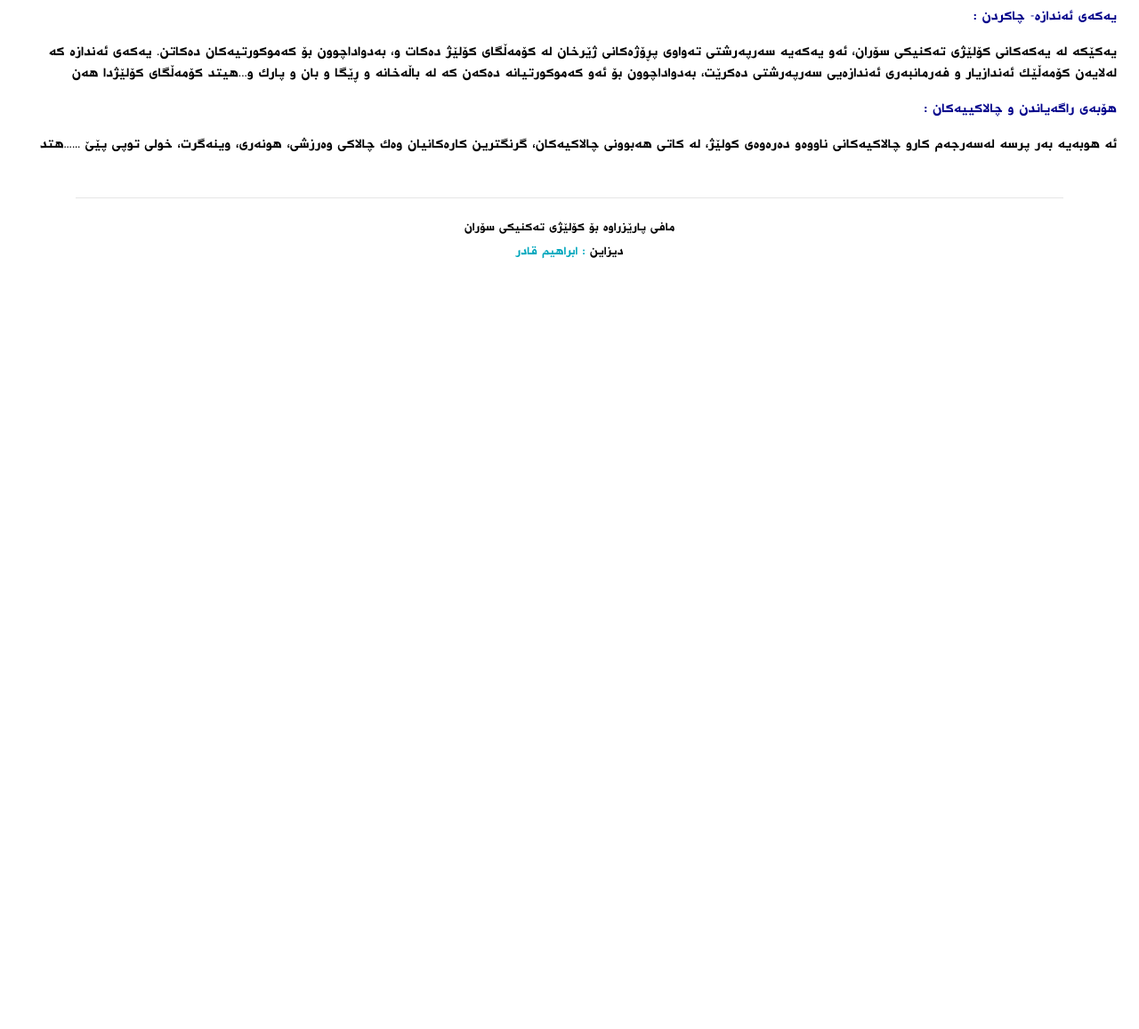
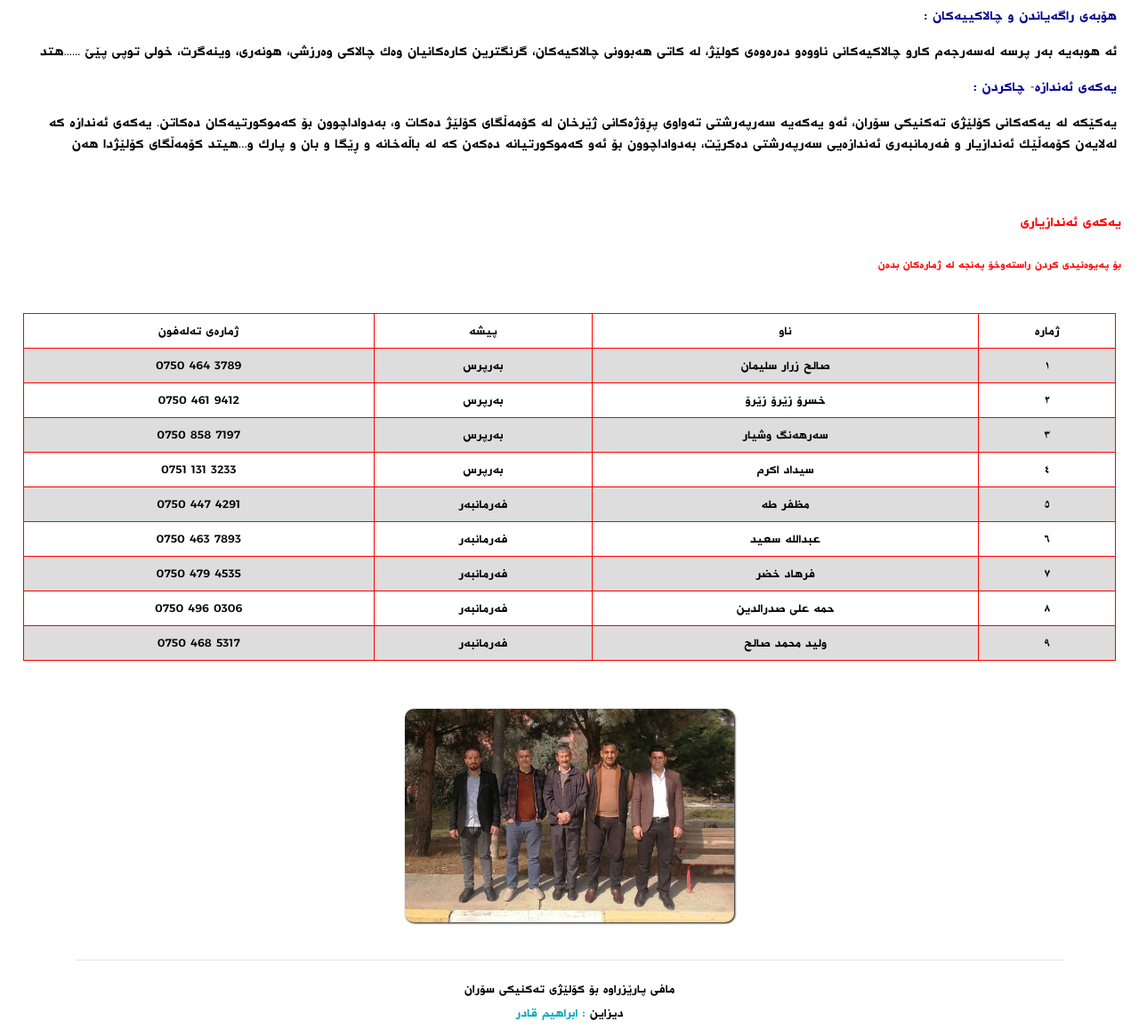
Before and after one commit to soran-c/home, a plain HTML site: page ragraty.html in a window 1280 px wide. Shown: the part 2144-3301 px from the top of the page at 89% size. Before the commit the page ends 2444 px from the top, so only its background shows below. Drawn offline with Linux system fonts and the light colour scheme.

Commit message:
Update ragraty.html

```diff
--- a/ragraty.html
+++ b/ragraty.html
@@ -54,6 +54,39 @@
 		margin-left: 8px;
 
 	}
+
+#imm img{
+	 width:390px;
+	 border-radius: 20px;
+	 filter: drop-shadow(1px 1px 1px black);
+	 margin: auto;
+     padding: 10px;
+
+
+}
+
+table {
+  font-family: 'K24KurdishBold-Bold';
+  border-collapse: collapse;
+  width: 96%;
+
+
+  color: black;
+
+}
+
+td, th {
+color: black;
+  border: 1px solid red;
+  text-align: center;
+  padding: 8px;
+  font-size: 16px;
+}
+
+tr:nth-child(even) {
+  background-color: #dddddd;
+  color: black;
+}
 	</style>
 </head>
 <body data-spy="scroll" data-target=".fixed-top">
@@ -187,19 +220,99 @@
 		<div id="bash2">
 	<p>  هۆبه‌ی تۆمار ئه‌ركو فه‌رمانه‌كانی به‌ پێ ڕێنه‌مایه‌كانی وه‌زاره‌تی خوێندنی باڵاو توێژینه‌وه‌ی زانستی جێبه‌جێ ده‌كات كه‌ له‌ رێگه‌ی گشتاندن یاخود رێنمایی یاخود فه‌رمانی زانكوی شۆرده‌بێته‌وه‌ بۆ توماری گشتی له‌ویش بۆ هۆبه‌ توماره‌كان. وە رایکردنی کاروباری قوتابیان وەک دروسکردنی ناسنامەی قوتابیان و پێدانی پشگیری بۆ کاری پێویست و رێکخستنی شهادەی قوتابیان و…… هتد </p>
 	</div>
-		<div id="bash1">
-	<p> : یه‌كه‌ی ئه‌ندازه‌- چاكردن </p>
-	</div>
-		<div id="bash2">
-	<p> یه‌كێكه‌ له‌ یه‌كه‌كانی كۆلێژی ته‌كنیكی سۆران، ئه‌و یه‌كه‌یه‌ سه‌رپه‌رشتی ته‌واوی پڕۆژه‌كانی ژێرخان له‌ كۆمه‌ڵگای كۆلێژ ده‌كات و، به‌دواداچوون بۆ كەموکورتیەکان  ده‌كاتن. یه‌كه‌ی ئه‌ندازه‌ كه‌ له‌لایه‌ن كۆمه‌ڵێك ئه‌ندازیار و فه‌رمانبه‌ری ئه‌ندازه‌یی سه‌رپه‌رشتی ده‌كرێت، به‌دواداچوون بۆ ئه‌و كه‌موكورتیانه‌ ده‌كه‌ن كه‌ له‌ باڵه‌خانه‌ و ڕێگا و با‌ن و پارك و...هیتد كۆمه‌ڵگای كۆلێژدا هه‌ن  </p>
-	</div>
+
 		<div id="bash1">
 	<p> : هۆبه‌ی راگه‌یاندن و چالاكییه‌كان  </p>
 	</div>
 		<div id="bash2">
 	<p> ئه‌ هوبه‌یه‌ به‌ر پرسه‌ له‌سه‌رجه‌م كارو چالاكیه‌كانی ناووه‌و ده‌ره‌وه‌ی كولێژ، له‌ كاتی هه‌بوونی چالاكیه‌كان، گرنگترین كاره‌كانیان وه‌ك چالاكی وه‌رزشی، هونه‌ری، وینه‌گرت، خولی توپی پێێ ……هتد  </p>
 	</div>
+	<div id="bash1">
+	<p> : یه‌كه‌ی ئه‌ندازه‌- چاكردن </p>
+	</div>
+		<div id="bash2">
+	<p> یه‌كێكه‌ له‌ یه‌كه‌كانی كۆلێژی ته‌كنیكی سۆران، ئه‌و یه‌كه‌یه‌ سه‌رپه‌رشتی ته‌واوی پڕۆژه‌كانی ژێرخان له‌ كۆمه‌ڵگای كۆلێژ ده‌كات و، به‌دواداچوون بۆ كەموکورتیەکان  ده‌كاتن. یه‌كه‌ی ئه‌ندازه‌ كه‌ له‌لایه‌ن كۆمه‌ڵێك ئه‌ندازیار و فه‌رمانبه‌ری ئه‌ندازه‌یی سه‌رپه‌رشتی ده‌كرێت، به‌دواداچوون بۆ ئه‌و كه‌موكورتیانه‌ ده‌كه‌ن كه‌ له‌ باڵه‌خانه‌ و ڕێگا و با‌ن و پارك و...هیتد كۆمه‌ڵگای كۆلێژدا هه‌ن  </p>
+	</div>
+	<br>
+	<br>
+	  	 <p style="text-align:right; margin-right:10px; margin-left:2px;"><span style="color:red; font-size:18px;  margin:10px; line-height:2rem;">یەکەی ئەندازیاری  </p>
+	 <p style="text-align:right; margin-right:10px; margin-left:2px;"><span style="color:red; font-size:14px;  margin:10px; line-height:2rem;">بۆ پەیوەنیدی کردن راستەوخۆ پەنجە لە ژمارەکان بدەن</p>
+	 <br>
+		<center>
+<table>
+  <tr>
+     <th>ژمارەی تەلەفون</th>
+    <th>پیشە</th>
+    <th>ناو</th>
+    <th>ژمارە</th>
 
+  </tr>
+      <tr>
+    <td><a href="tel:+9647504643789" style="text-decoration:none; color: black;"> 0750 464 3789 </a></td>
+     <td>بەرپرس</td>
+    <td> صالح زرار سلیمان</td>
+    <td>١</td>
+  </tr>
+  <tr>
+    <td><a href="tel:+9647504619412" style="text-decoration:none; color: black;"> 0750 461 9412</a></td>
+     <td>بەرپرس</td>
+    <td> خسرۆ زێرۆ زێرۆ</td>
+    <td>٢</td>
+  </tr>
+  <tr>
+    <td><a href="tel:+9647508587197" style="text-decoration:none; color: black;">0750 858 7197 </a></td>
+     <td>بەرپرس</td>
+    <td> سەرهەنگ وشیار</td>
+    <td>٣</td>
+  </tr>
+  <tr>
+    <td><a href="tel:+9647511313233" style="text-decoration:none; color: black;"> 0751 131 3233</a></td>
+   <td>بەرپرس</td>
+    <td> سیداد اکرم</td>
+    <td>٤</td>
+  </tr>
+  <tr>
+    <td><a href="tel:+9647504474291" style="text-decoration:none; color: black;">0750 447 4291 </a></td>
+     <td>فەرمانبەر</td>
+    <td> مظفر طە</td>
+    <td>٥</td>
+  </tr>
+  <tr>
+    <td><a href="tel:+9647504637893" style="text-decoration:none; color: black;"> 0750 463 7893</a></td>
+   <td>فەرمانبەر</td>
+    <td> عبداللە سعید</td>
+    <td>٦</td>
+  </tr>
+  <tr>
+    <td><a href="tel:+9647504794535" style="text-decoration:none; color: black;"> 0750 479 4535</a></td>
+    <td>فەرمانبەر</td>
+    <td> فرهاد خضر</td>
+    <td>٧</td>
+  </tr>
+  <tr>
+    <td><a href="tel:+9647504960306" style="text-decoration:none; color: black;"> 0750 496 0306</a></td>
+    <td>فەرمانبەر</td>
+    <td>حمە علی صدرالدین</td>
+    <td>٨</td>
+  </tr>
+  <tr>
+    <td><a href="tel:+9647504685317" style="text-decoration:none; color: black;">0750 468 5317 </a></td>
+    <td>فەرمانبەر</td>
+    <td>ولید محمد صالح</td>
+    <td>٩</td>
+  </tr>
+
+
+</table>
+</center>
+	<br>
+	<br>
+	<center>
+	 <div id="imm">
+ <img src="images/andazyar.jpg">
+
+ </div>
+ </center>
     <div class="copyright">
         <div class="container">
             <div class="row">
```
